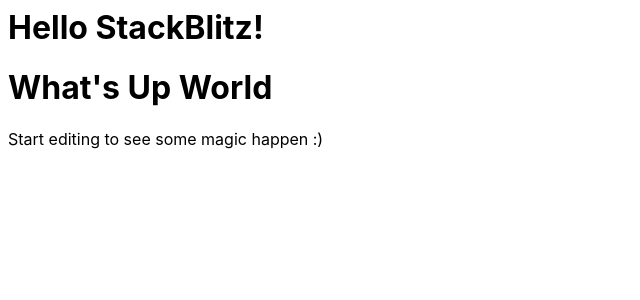
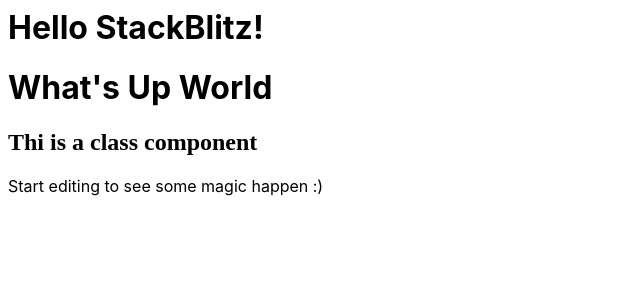
Before and after one commit to Josh-Alhassan/react-for-beginners-2022, a React (Create React App) app: page / in a window 1280 px wide. Shown: the top 300 px of the page, without its empty margins (0-640 px from the left). Built offline with nearby package versions, Linux system fonts and the light colour scheme.

Commit message:
react Class component

```diff
--- a/src/App.js
+++ b/src/App.js
@@ -1,13 +1,16 @@
 import React from "react";
 import "./style.css";
 import Hello from './Components/Hello'
+import Message from './Components/Message';
 
 export default function App() {
   return (
     <div>
       <h1>Hello StackBlitz!</h1>
       <Hello />
+      <Message />
       <p>Start editing to see some magic happen :)</p>
+
     </div>
   );
 }
--- /dev/null
+++ b/src/Components/Message.js
@@ -0,0 +1,13 @@
+// Importing React, Component from 'react'
+import React from 'react';
+import { Component } from 'react';
+
+class Message extends Component {
+  render() {
+    return (
+      <h2> Thi is a class component </h2>
+    )
+  }
+}
+
+export default Message;
```
